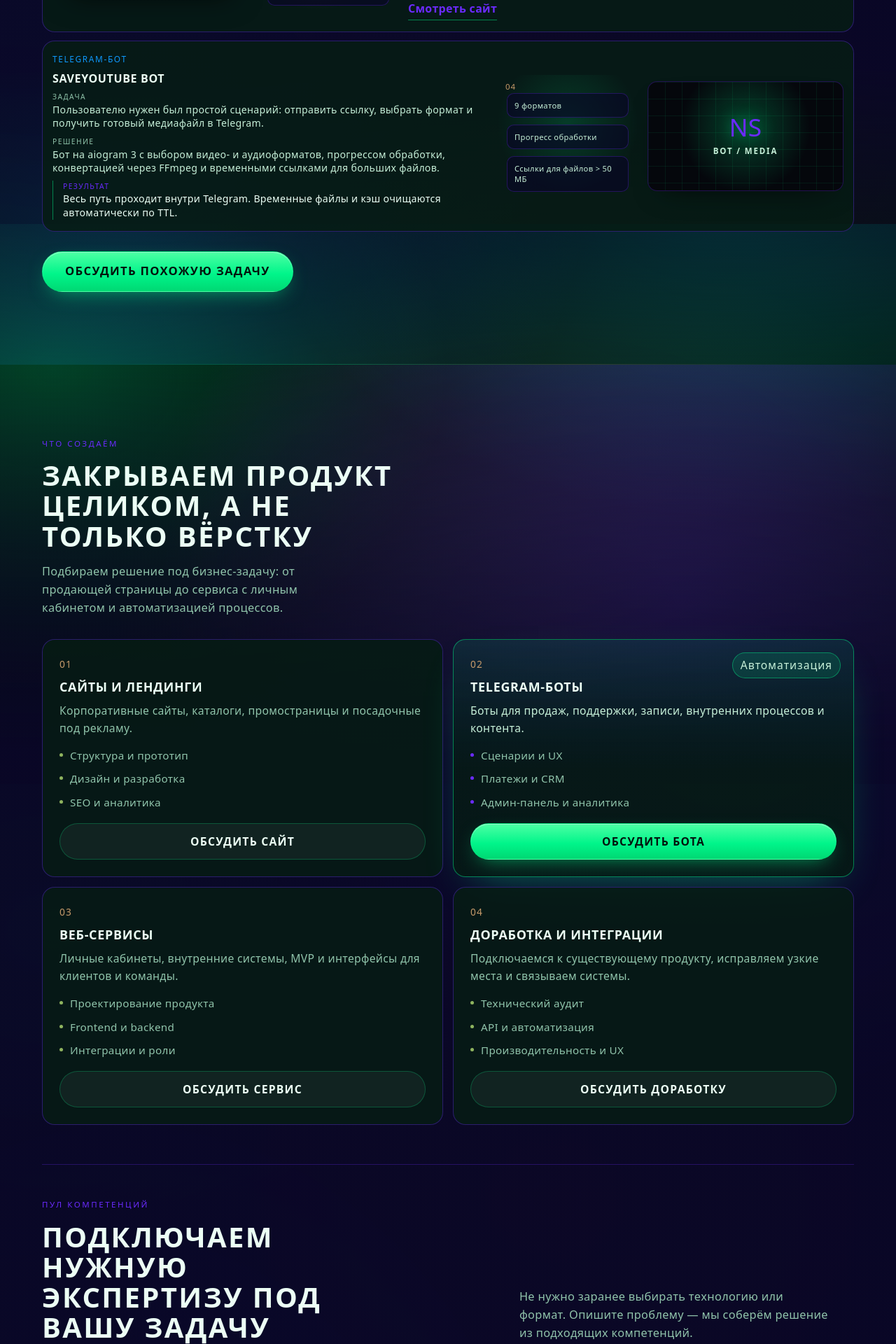
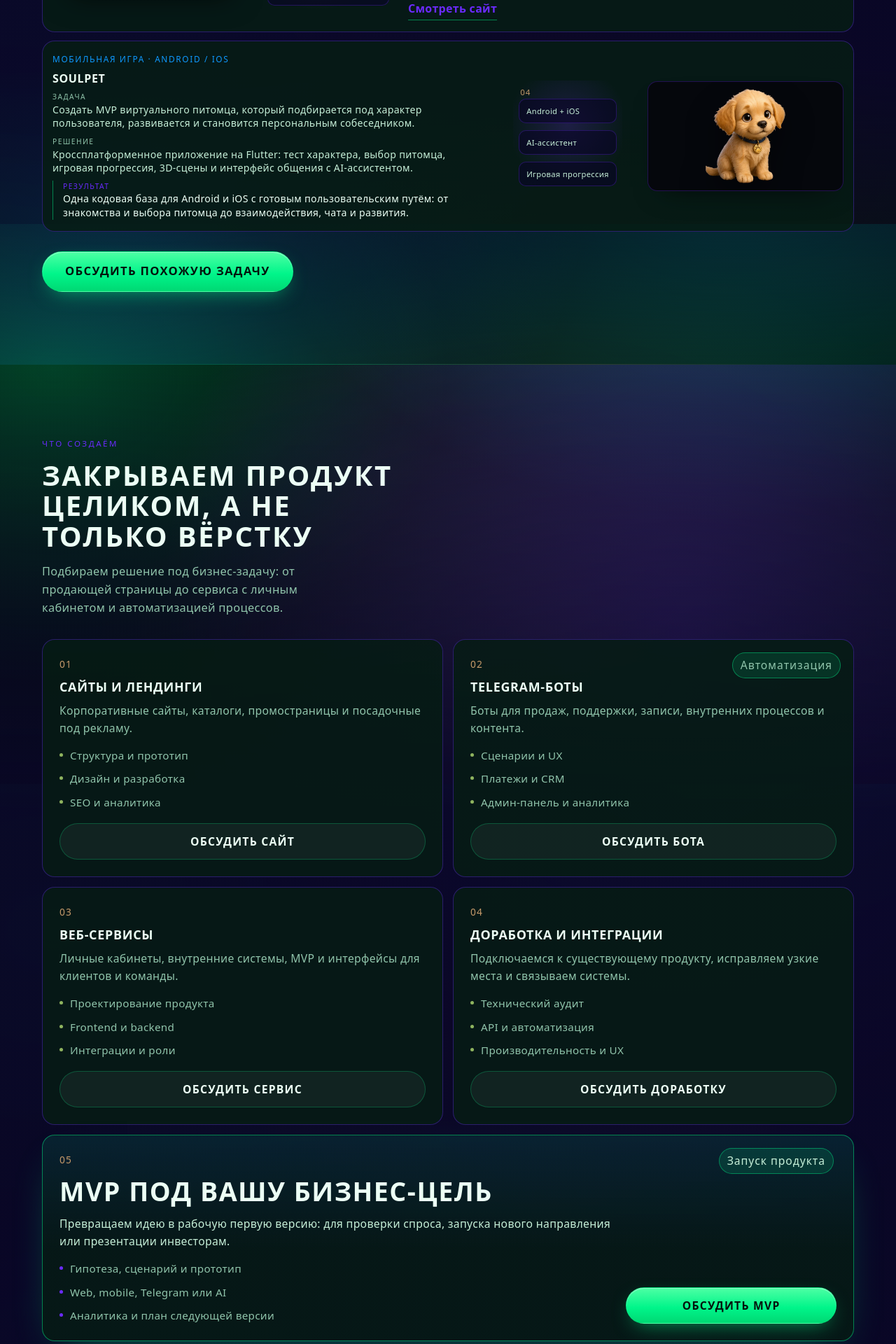
Before and after one commit to pogrikCarp/NameStudio, a React (Vite) app: page / in a window 1280 px wide. Shown: the part 2880-4800 px from the top of the page at 70% size. Built offline with nearby package versions, Linux system fonts and the light colour scheme; a web font is replaced by a local one.

Commit message:
feat: highlight MVP development and add SoulPet case

```diff
--- a/index.html
+++ b/index.html
@@ -145,6 +145,13 @@
                 "name": "Доработка и техническая поддержка",
                 "url": "https://namewebstudio.com/#support",
                 "description": "Аудит, развитие и сопровождение существующих цифровых продуктов."
+              },
+              {
+                "@type": "Service",
+                "position": 5,
+                "name": "Разработка MVP под бизнес-цель",
+                "url": "https://namewebstudio.com/#services",
+                "description": "Проектирование и разработка первой версии продукта для проверки спроса, запуска нового направления или презентации инвесторам."
               }
             ]
           },
--- a/src/components/BriefForm.jsx
+++ b/src/components/BriefForm.jsx
@@ -6,6 +6,7 @@ const taskOptions = [
   'Бесплатный аудит',
   'Сайт или лендинг',
   'Telegram-бот',
+  'MVP нового продукта',
   'Веб-сервис или личный кабинет',
   'Доработка существующего продукта',
   'Пока не знаю — нужна консультация',
--- a/src/components/Projects.jsx
+++ b/src/components/Projects.jsx
@@ -28,9 +28,19 @@ export default function Projects() {
               style={{ '--delay': `${0.1 + index * 0.12}s` }}
               key={item.id}
             >
-              <div className="project__media" aria-hidden="true">
+              <div className="project__media" aria-hidden={item.image ? undefined : true}>
                 {item.video ? (
                   <LoopVideo className="project__video" src={item.video} />
+                ) : item.image ? (
+                  <img
+                    className="project__image"
+                    src={item.image}
+                    alt={item.imageAlt || ''}
+                    width="512"
+                    height="512"
+                    loading="lazy"
+                    decoding="async"
+                  />
                 ) : (
                   <div className="project__media-placeholder">
                     <span>NS</span>
--- a/src/components/Services.jsx
+++ b/src/components/Services.jsx
@@ -27,7 +27,7 @@ export default function Services() {
         <div className="card-grid services__grid">
           {services.items.map((item, index) => (
             <article
-              className={`card card--service ${item.featured ? 'card--featured' : ''}`}
+              className={`card card--service ${item.featured ? 'card--featured' : ''} ${item.mvp ? 'card--mvp' : ''}`}
               data-reveal
               style={{ '--delay': `${0.16 + index * 0.1}s` }}
               key={item.title}
--- a/src/data/content.js
+++ b/src/data/content.js
@@ -112,7 +112,7 @@ export const services = {
       text: 'Боты для продаж, поддержки, записи, внутренних процессов и контента.',
       points: ['Сценарии и UX', 'Платежи и CRM', 'Админ-панель и аналитика'],
       cta: 'Обсудить бота',
-      featured: true,
+      featured: false,
       badge: 'Автоматизация',
       message: 'Здравствуйте! Хочу обсудить Telegram-бота. Какой процесс нужно автоматизировать: .',
     },
@@ -131,6 +131,16 @@ export const services = {
       cta: 'Обсудить доработку',
       featured: false,
       message: 'Здравствуйте! Нужна доработка продукта. Ссылка: . Проблема: .',
+    },
+    {
+      title: 'MVP под вашу бизнес-цель',
+      text: 'Превращаем идею в рабочую первую версию: для проверки спроса, запуска нового направления или презентации инвесторам.',
+      points: ['Гипотеза, сценарий и прототип', 'Web, mobile, Telegram или AI', 'Аналитика и план следующей версии'],
+      cta: 'Обсудить MVP',
+      featured: true,
+      badge: 'Запуск продукта',
+      mvp: true,
+      message: 'Здравствуйте! Хочу разработать MVP. Идея: . Для кого продукт: . Что нужно проверить: .',
     },
   ],
 };
@@ -230,15 +240,16 @@ export const projects = {
       deliverables: ['Адаптивный лендинг', 'Интерактивный план зала', 'Бронирование с телефона'],
     },
     {
-      id: 'media-bot',
+      id: 'soulpet',
       media: 'right',
-      niche: 'Telegram-бот',
-      title: 'SaveYouTube Bot',
-      task: 'Пользователю нужен был простой сценарий: отправить ссылку, выбрать формат и получить готовый медиафайл в Telegram.',
-      solution: 'Бот на aiogram 3 с выбором видео- и аудиоформатов, прогрессом обработки, конвертацией через FFmpeg и временными ссылками для больших файлов.',
-      result: 'Весь путь проходит внутри Telegram. Временные файлы и кэш очищаются автоматически по TTL.',
-      visualTag: 'BOT / MEDIA',
-      deliverables: ['9 форматов', 'Прогресс обработки', 'Ссылки для файлов > 50 МБ'],
+      niche: 'Мобильная игра · Android / iOS',
+      title: 'SoulPet',
+      task: 'Создать MVP виртуального питомца, который подбирается под характер пользователя, развивается и становится персональным собеседником.',
+      solution: 'Кроссплатформенное приложение на Flutter: тест характера, выбор питомца, игровая прогрессия, 3D-сцены и интерфейс общения с AI-ассистентом.',
+      result: 'Одна кодовая база для Android и iOS с готовым пользовательским путём: от знакомства и выбора питомца до взаимодействия, чата и развития.',
+      image: '/media/soulpet-dog.webp',
+      imageAlt: 'Виртуальный питомец из мобильной игры SoulPet',
+      deliverables: ['Android + iOS', 'AI-ассистент', 'Игровая прогрессия'],
     },
   ],
 };
--- a/src/index.css
+++ b/src/index.css
@@ -1021,6 +1021,24 @@ h3 {
   gap: 18px;
 }
 
+.card--mvp {
+  isolation: isolate;
+  background:
+    radial-gradient(circle at 88% 18%, rgba(122, 51, 255, 0.28), transparent 38%),
+    radial-gradient(circle at 12% 100%, rgba(0, 245, 138, 0.2), transparent 46%),
+    linear-gradient(120deg, rgba(0, 245, 138, 0.12), rgba(6, 28, 20, 0.92) 48%, rgba(28, 12, 58, 0.9));
+  box-shadow: 0 28px 80px -34px rgba(0, 245, 138, 0.72);
+}
+
+.card--mvp h3 {
+  max-width: 720px;
+  font-size: clamp(1.45rem, 4vw, 2.35rem);
+}
+
+.card--mvp .card__head > p {
+  max-width: 820px;
+}
+
 .card__num,
 .project__index {
   font-family: var(--mono);
@@ -1325,6 +1343,14 @@ h3 {
   transition: opacity 0.8s var(--ease);
 }
 
+.project__image {
+  width: 100%;
+  height: 100%;
+  padding: 10px;
+  object-fit: contain;
+  filter: drop-shadow(0 18px 22px rgba(0, 0, 0, 0.42));
+}
+
 .project__video.is-live {
   opacity: 1;
 }
@@ -1379,8 +1405,8 @@ h3 {
   background: radial-gradient(circle at 42% 42%, rgba(198, 154, 106, 0.16), transparent 70%);
 }
 
-.project__preview--media-bot {
-  background: radial-gradient(circle at 50% 40%, rgba(0, 245, 138, 0.16), transparent 70%);
+.project__preview--soulpet {
+  background: radial-gradient(circle at 50% 40%, rgba(122, 51, 255, 0.2), transparent 70%);
 }
 
 .project__deliverables {
@@ -2639,6 +2665,16 @@ h3 {
     grid-template-columns: repeat(2, minmax(0, 1fr));
   }
 
+  .card--mvp {
+    grid-column: 1 / -1;
+    grid-template-columns: minmax(0, 1fr) minmax(240px, 0.38fr);
+    align-items: end;
+  }
+
+  .card--mvp .card__badge {
+    right: 28px;
+  }
+
   .service-pool__head,
   .service-pool__footer {
     grid-template-columns: minmax(0, 1fr) minmax(280px, 0.72fr);
```
Also changed, not shown: public/media/soulpet-dog.webp (added).
